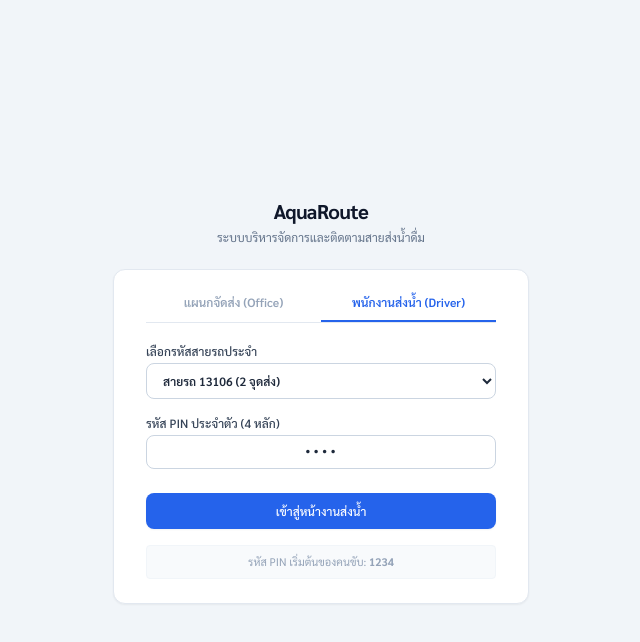
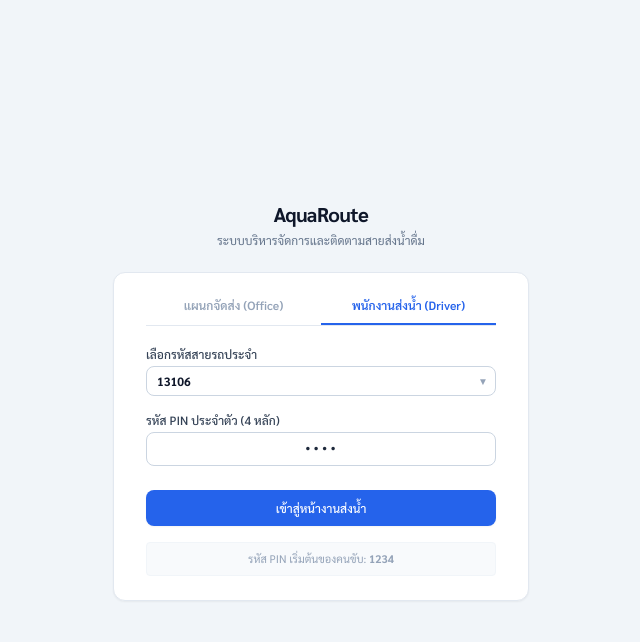
Before and after one commit to armty554-design/water, a React (Vite) app: page / in a window 1280 px wide. Both pictures are taken after a click on the button "พนักงานส่งน้ำ (Driver)". Shown: the top 642 px of the page, without its empty margins (319-959 px from the left). Built offline with nearby package versions, Linux system fonts and the light colour scheme.

Commit message:
feat: add searchable and typeable truck number selector across all views

```diff
--- a/src/components/DriverView.tsx
+++ b/src/components/DriverView.tsx
@@ -2,6 +2,7 @@ import React, { useState, useMemo } from 'react';
 import { DeliveryStop, DayOfWeek } from '../types/delivery';
 import { MapView } from './MapView';
 import { formatDateThai, getTodayDateKey, getRelativeDateKey } from '../services/weekHelper';
+import { TruckSelector } from './TruckSelector';
 
 interface DriverViewProps {
   stops: DeliveryStop[];
@@ -65,17 +66,11 @@ export const DriverView: React.FC<DriverViewProps> = ({
           <div className="flex items-center gap-2.5 flex-wrap">
             <div className="flex items-center gap-1.5 text-xs">
               <span className="font-semibold text-slate-500">สายรถ:</span>
-              <select
+              <TruckSelector
                 value={selectedTruck}
-                onChange={(e) => onTruckChange(e.target.value)}
-                className="bg-slate-50 border border-slate-300 font-bold text-slate-900 text-xs rounded-lg px-2 py-1 focus:outline-none"
-              >
-                {availableTrucks.map(t => (
-                  <option key={t.truckNo} value={t.truckNo}>
-                    สาย {t.truckNo} ({t.count} จุด)
-                  </option>
-                ))}
-              </select>
+                onChange={onTruckChange}
+                availableTrucks={availableTrucks}
+              />
             </div>
 
             {/* Quick date pills */}
--- a/src/components/LoginView.tsx
+++ b/src/components/LoginView.tsx
@@ -1,6 +1,7 @@
 import React, { useState } from 'react';
 import { AuthUser } from '../types/auth';
 import { loginOffice, loginDriver } from '../services/auth';
+import { TruckSelector } from './TruckSelector';
 
 interface LoginViewProps {
   onLoginSuccess: (user: AuthUser) => void;
@@ -150,20 +151,12 @@ export const LoginView: React.FC<LoginViewProps> = ({
                 <label className="block text-slate-700 font-medium mb-1">
                   เลือกรหัสสายรถประจำ
                 </label>
-                <select
+                <TruckSelector
                   value={truckNo}
-                  onChange={e => setTruckNo(e.target.value)}
-                  className="w-full px-3 py-2 border border-slate-300 rounded-lg text-xs font-semibold focus:ring-1 focus:ring-blue-600 focus:outline-none bg-white"
-                >
-                  {availableTrucks.map(t => (
-                    <option key={t.truckNo} value={t.truckNo}>
-                      สายรถ {t.truckNo} ({t.count} จุดส่ง)
-                    </option>
-                  ))}
-                  {availableTrucks.length === 0 && (
-                    <option value="13106">สายรถ 13106</option>
-                  )}
-                </select>
+                  onChange={setTruckNo}
+                  availableTrucks={availableTrucks}
+                  fullWidth={true}
+                />
               </div>
 
               <div>
--- a/src/components/OfficeView.tsx
+++ b/src/components/OfficeView.tsx
@@ -12,6 +12,7 @@ import { SyncReportModal } from './SyncReportModal';
 import { autoSequenceStops, AutoSequenceMode } from '../services/autoSequence';
 import { parseExcelFile } from '../services/excelParser';
 import { saveMembers } from '../services/db';
+import { TruckSelector } from './TruckSelector';
 
 interface OfficeViewProps {
   members: Member[];
@@ -347,17 +348,11 @@ export const OfficeView: React.FC<OfficeViewProps> = ({
 
           <div className="flex items-center gap-2">
             <span className="text-xs font-semibold text-slate-600">สายรถ:</span>
-            <select
+            <TruckSelector
               value={selectedTruck}
-              onChange={(e) => onTruckChange(e.target.value)}
-              className="text-xs font-medium bg-slate-50 border border-slate-300 rounded-lg px-3 py-1.5 focus:ring-1 focus:ring-slate-900 focus:outline-none"
-            >
-              {availableTrucks.map((t) => (
-                <option key={t.truckNo} value={t.truckNo}>
-                  สายรถ {t.truckNo} ({t.count} จุดส่ง)
-                </option>
-              ))}
-            </select>
+              onChange={onTruckChange}
+              availableTrucks={availableTrucks}
+            />
           </div>
 
           <div className="flex items-center gap-2 flex-wrap">
--- /dev/null
+++ b/src/components/TruckSelector.tsx
@@ -0,0 +1,123 @@
+import React, { useState, useRef, useEffect } from 'react';
+
+interface TruckOption {
+  truckNo: string;
+  count: number;
+}
+
+interface TruckSelectorProps {
+  value: string;
+  onChange: (truckNo: string) => void;
+  availableTrucks: TruckOption[];
+  className?: string;
+  fullWidth?: boolean;
+}
+
+export const TruckSelector: React.FC<TruckSelectorProps> = ({
+  value,
+  onChange,
+  availableTrucks,
+  className = '',
+  fullWidth = false
+}) => {
+  const [isOpen, setIsOpen] = useState(false);
+  const [inputValue, setInputValue] = useState(value);
+  const containerRef = useRef<HTMLDivElement>(null);
+
+  // Sync with prop changes
+  useEffect(() => {
+    setInputValue(value);
+  }, [value]);
+
+  // Click outside to close
+  useEffect(() => {
+    const handleClickOutside = (e: MouseEvent) => {
+      if (containerRef.current && !containerRef.current.contains(e.target as Node)) {
+        setIsOpen(false);
+      }
+    };
+    document.addEventListener('mousedown', handleClickOutside);
+    return () => document.removeEventListener('mousedown', handleClickOutside);
+  }, []);
+
+  // Filter trucks based on typing
+  const filteredTrucks = availableTrucks.filter(t =>
+    t.truckNo.toLowerCase().includes(inputValue.trim().toLowerCase())
+  );
+
+  const handleInputChange = (e: React.ChangeEvent<HTMLInputElement>) => {
+    const val = e.target.value;
+    setInputValue(val);
+    setIsOpen(true);
+    onChange(val);
+  };
+
+  const handleSelectTruck = (truckNo: string) => {
+    setInputValue(truckNo);
+    onChange(truckNo);
+    setIsOpen(false);
+  };
+
+  const handleKeyDown = (e: React.KeyboardEvent<HTMLInputElement>) => {
+    if (e.key === 'Enter') {
+      if (filteredTrucks.length > 0) {
+        handleSelectTruck(filteredTrucks[0].truckNo);
+      }
+      setIsOpen(false);
+    } else if (e.key === 'Escape') {
+      setIsOpen(false);
+    }
+  };
+
+  return (
+    <div ref={containerRef} className={`relative ${fullWidth ? 'w-full block' : 'inline-block'} ${className}`}>
+      <div className="relative flex items-center w-full">
+        <input
+          type="text"
+          value={inputValue}
+          onChange={handleInputChange}
+          onFocus={() => setIsOpen(true)}
+          onKeyDown={handleKeyDown}
+          placeholder="พิมพ์เบอร์รถ เช่น 13106..."
+          className={`${fullWidth ? 'w-full' : 'w-36'} text-xs font-bold text-slate-900 bg-white border border-slate-300 rounded-lg pl-2.5 pr-6 py-1.5 focus:outline-none focus:ring-1 focus:ring-slate-900 shadow-xs`}
+        />
+        <button
+          type="button"
+          onClick={() => setIsOpen(!isOpen)}
+          tabIndex={-1}
+          className="absolute right-1 text-slate-400 hover:text-slate-700 p-1 text-[10px]"
+        >
+          ▼
+        </button>
+      </div>
+
+      {/* Autocomplete Dropdown List */}
+      {isOpen && (
+        <div className={`absolute left-0 mt-1 ${fullWidth ? 'w-full' : 'w-52'} max-h-56 overflow-y-auto bg-white border border-slate-200 rounded-lg shadow-lg z-50 py-1 text-xs`}>
+          {filteredTrucks.length === 0 ? (
+            <div className="px-3 py-2 text-slate-400 text-[11px] text-center">
+              ใช้เบอร์รถ "{inputValue}"
+            </div>
+          ) : (
+            filteredTrucks.map(t => (
+              <div
+                key={t.truckNo}
+                onMouseDown={() => handleSelectTruck(t.truckNo)}
+                className={`px-3 py-1.5 cursor-pointer flex items-center justify-between transition ${
+                  t.truckNo === value
+                    ? 'bg-blue-50 text-blue-900 font-bold'
+                    : 'text-slate-800 hover:bg-slate-100'
+                }`}
+              >
+                <span>สายรถ {t.truckNo}</span>
+                <span className="text-[10px] text-slate-400 font-normal">
+                  {t.count} จุดส่ง
+                </span>
+              </div>
+            ))
+          )}
+        </div>
+      )}
+    </div>
+  );
+};
```
